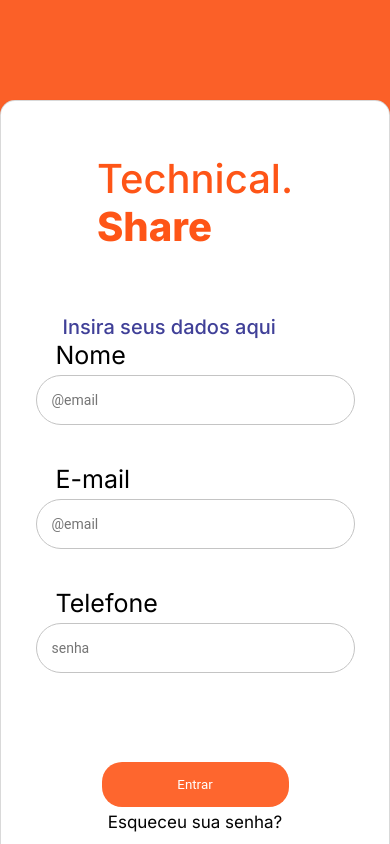
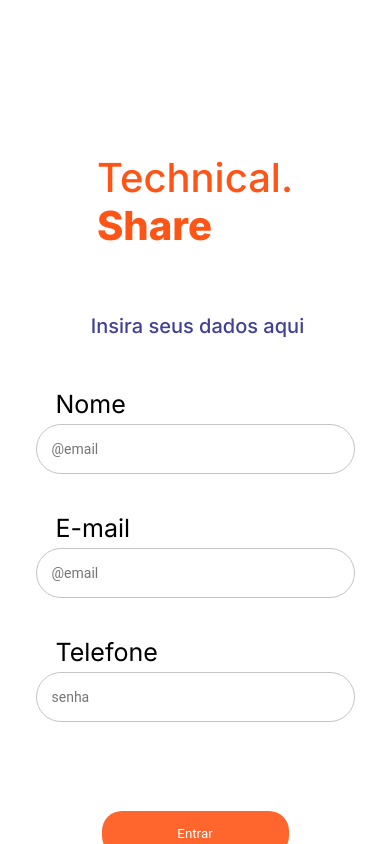
Before and after one commit to devmichaelviana/ShareOrangePlus, a React (Create React App) app: page /cadastro in a window 390 px wide. Shown: the top 844 px of the page. Built offline with nearby package versions, Linux system fonts and the light colour scheme.

Commit message:
conclusão do responsivo das telas de login e cadastro

```diff
--- a/src/pages/Cadastro/index.js
+++ b/src/pages/Cadastro/index.js
@@ -24,7 +24,7 @@ const Login = () =>{
 
   return (
     <div className="container">
-    <main className="main">
+    <main className="main__login-2">
 
       <div className="wrapperCadastro">
       <h2 className="title">Technical.<br/><span className="segundoNome">Share</span></h2>
--- a/src/pages/Cadastro/style.css
+++ b/src/pages/Cadastro/style.css
@@ -1,4 +1,4 @@
-.main{
+.main__login-2{
   display: flex;
   width: 100%;
   flex-grow: 1;
@@ -46,6 +46,11 @@ margin: 54px 0px 64px 0px;
   font-size: 40px;
   line-height: 48px;
   color: #FE5517;
+}
+
+.texto{
+  margin-bottom: 50px;
+  text-align: center;
 }
 
 .input{
@@ -147,3 +152,15 @@ line-height: 24px;
 .fundoTela{
  margin-right:0px
 }
+
+@media screen and (max-width: 768px){
+  .main__login-2{
+    background-image: none;
+    background-color: #fff;
+  }
+
+  .wrapperCadastro{
+    border: none;
+    box-shadow: none;
+  }
+}
--- a/src/pages/Home/home.css
+++ b/src/pages/Home/home.css
@@ -43,6 +43,7 @@
   flex-direction: column;
   align-items: center;
   width: 300px;
+  margin-top: 100px;
 }
 
 .img__texto .img1, .img__texto .img2, .img__texto .img3{
@@ -98,6 +99,12 @@ footer{
   padding-top: 10px;
 }
 
+.footer__centralizar{
+  width: 100%;
+  margin: 0 auto;
+  padding: 0 2%;
+}
+
 @media screen and (max-width: 940px){
   .chamada p{
     font-size: 24px;
@@ -114,11 +121,6 @@ footer{
     width: 500px;
   }
 
-  .img__texto .img1, .img__texto .img2, .img__texto .img3{
-    width: calc((500px / 6) * 5);
-    height: calc((666px / 6) * 5);
-  }
-
   .img__texto p{
     width: 500px;
   }
@@ -130,7 +132,7 @@ footer{
   }
 }
 
-@media screen and (max-width: 510px){
+@media screen and (max-width: 530px){
   .centralizar{
     width: 250px;
   }
@@ -147,6 +149,10 @@ footer{
 
   .img__texto{
     width: 300px;
+  }
+
+  .img__texto:first-child{
+    margin-top: 0;
   }
 
   .img__texto .img1, .img__texto .img2, .img__texto .img3{
--- a/src/pages/Home/index.js
+++ b/src/pages/Home/index.js
@@ -43,14 +43,15 @@ function PageHome() {
         <section className="cadastrar__centralizar">
           <div className="cadastrar">
             <button><Link className="cadastro" to="/cadastro">Cadastre-se </Link></button>
-            <p className="title__login">Já possui conta? Faça seu  <Link className="login" to="/login"><strong className="strong1">login aui</strong></Link></p>
+            <p className="title__login">Já possui conta? Faça seu  <Link className="login" to="/login"><strong className="strong1">login aqui</strong></Link></p>
             </div>
         </section>
-
+      </div> {/** centralizar */}
+      <div className="footer__centralizar">
         <footer>
           <img  className="logo" src={LogoFCamara} alt="Logo FCamara" />
         </footer>
-      </div> {/** centralizar */}
+      </div>
     </>
   )
 }
--- a/src/pages/Logint/index.js
+++ b/src/pages/Logint/index.js
@@ -52,7 +52,7 @@ const Login = () =>{
 
   return (
     <div className="container">
-      <main className="main">
+      <main className="main__login">
         <div className="wrapper">
         <h2 className="title">Technical.<br/><span className="segundoNome">Share</span></h2>
            <form onSubmit={formik.handleSubmit} noValidate >
@@ -67,7 +67,6 @@ const Login = () =>{
               onChange={formik.handleChange}
               onBlur={formik.handleBlur}
               value={formik.values.email}
-              placeholder="seuemail@email.com.br"
               />
               {formik.touched.email && formik.errors.email ? (
                 <span className="alerta">{formik.errors.email}</span>
@@ -84,7 +83,6 @@ const Login = () =>{
               onChange={formik.handleChange}
               onBlur={formik.handleBlur}
               value={formik.values.password}
-              placeholder="********"
               />
               {formik.touched.password && formik.errors.password ? (
                 <span className="alerta">{formik.errors.password}</span>
--- a/src/pages/Logint/style.css
+++ b/src/pages/Logint/style.css
@@ -1,19 +1,21 @@
-.main{
+.main__login{
   display: flex;
   width: 100%;
   flex-grow: 1;
   justify-content: center;
   align-items: center;
-  background:url(../../assets/fundoTela.jpg);
+  background-image:url('../../assets/fundoTela.jpg');
   background-size: cover;
   background-repeat: no-repeat;
   background-position: center;
 }
+
 .container{
   display: flex;
   height: 100%;
   flex-direction: column;
 }
+
 .wrapper{
   display: flex;
   flex-direction: column;
@@ -117,10 +119,14 @@ button {
   align-items: center;
 }
 
+.buttons > p{
+  margin-top: 50px;
+}
 .alerta{
   color: #ff0000;
   font-size: 14px;
 }
+
 .rodape{
   width: 100%;
   display: flex;
@@ -131,3 +137,15 @@ button {
   justify-content: center;
   flex-shrink: 0;
 }
+
+@media screen and (max-width: 768px){
+  .main__login{
+    background-image: none;
+    background-color: #fff;
+  }
+
+  .wrapper{
+    border: none;
+    box-shadow: none;
+  }
+}
--- a/src/routes/routes.js
+++ b/src/routes/routes.js
@@ -2,7 +2,7 @@ import React from "react";
 import { Routes, Route } from "react-router-dom";
 import Home from "../pages/Home";
 import PageLogin from "../pages/Logint";
-import PageCadastro from "../pages/cadastro";
+import PageCadastro from "../pages/Cadastro";
 
 
 function routes() {
```
